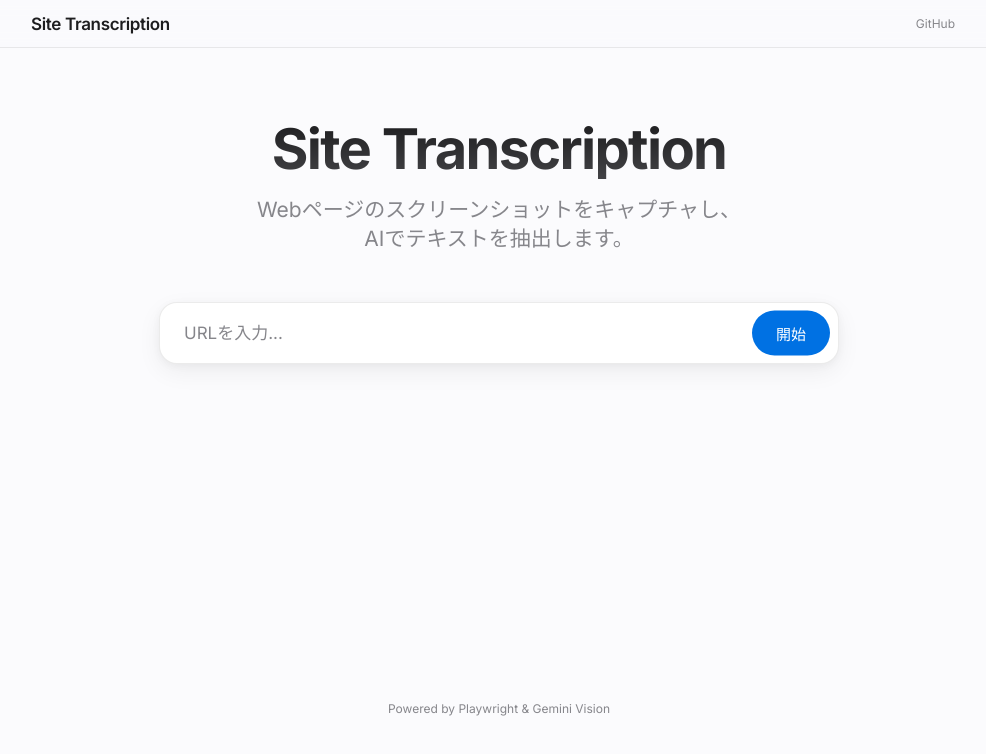
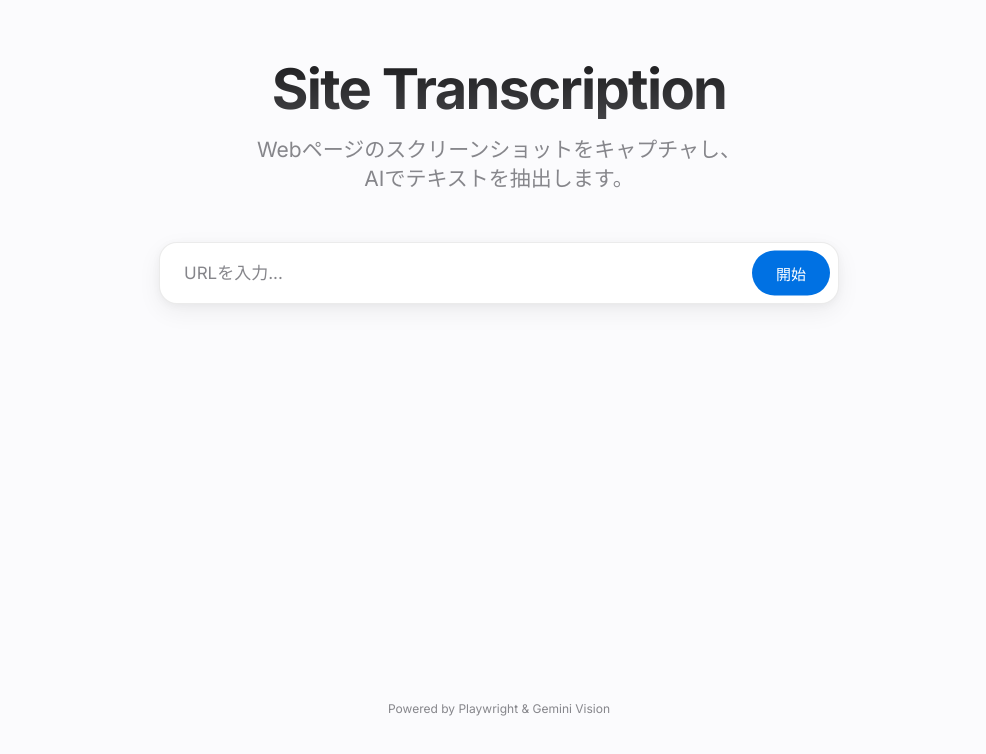
Before and after one commit to senjinholdings/site-transcription, a website: page public/index.html in a window 1280 px wide. Shown: the whole page, without its empty margins (141-1127 px from the left). Drawn offline with Linux system fonts and the light colour scheme.

Commit message:
feat: Remove header (logo and GitHub link)
Co-Authored-By: Claude Opus 4.5 <noreply@anthropic.com>

```diff
--- a/public/index.html
+++ b/public/index.html
@@ -31,64 +31,17 @@
       -webkit-font-smoothing: antialiased;
     }
 
-    /* Header */
-    .header {
-      position: fixed;
-      top: 0;
-      left: 0;
-      right: 0;
-      height: 48px;
-      background: rgba(251,251,253,0.8);
-      backdrop-filter: saturate(180%) blur(20px);
-      -webkit-backdrop-filter: saturate(180%) blur(20px);
-      border-bottom: 1px solid var(--border);
-      display: flex;
-      justify-content: center;
-      align-items: center;
-      z-index: 100;
-    }
-
-    .header-content {
-      width: 100%;
-      max-width: 980px;
-      padding: 0 22px;
-      display: flex;
-      justify-content: space-between;
-      align-items: center;
-    }
-
-    .header-logo {
-      font-size: 17px;
-      font-weight: 600;
-      color: var(--text-primary);
-      letter-spacing: -0.02em;
-    }
-
-    .header-link {
-      font-size: 12px;
-      color: var(--text-secondary);
-      text-decoration: none;
-      padding: 6px 12px;
-      border-radius: 980px;
-      transition: all 0.2s ease;
-    }
-
-    .header-link:hover {
-      background: var(--bg-secondary);
-      color: var(--text-primary);
-    }
-
     /* Main */
     .main {
       min-height: 100vh;
       display: flex;
       flex-direction: column;
       align-items: center;
-      padding: 120px 22px 60px;
+      padding: 60px 22px 60px;
     }
 
     .main.has-results {
-      padding-top: 80px;
+      padding-top: 40px;
     }
 
     /* Hero */
@@ -469,13 +422,6 @@
   </style>
 </head>
 <body>
-  <header class="header">
-    <div class="header-content">
-      <span class="header-logo">Site Transcription</span>
-      <a href="https://github.com/senjinholdings/site-transcription" class="header-link" target="_blank">GitHub</a>
-    </div>
-  </header>
-
   <main class="main" id="main">
     <div class="hero">
       <h1 class="hero-title">Site Transcription</h1>
```
